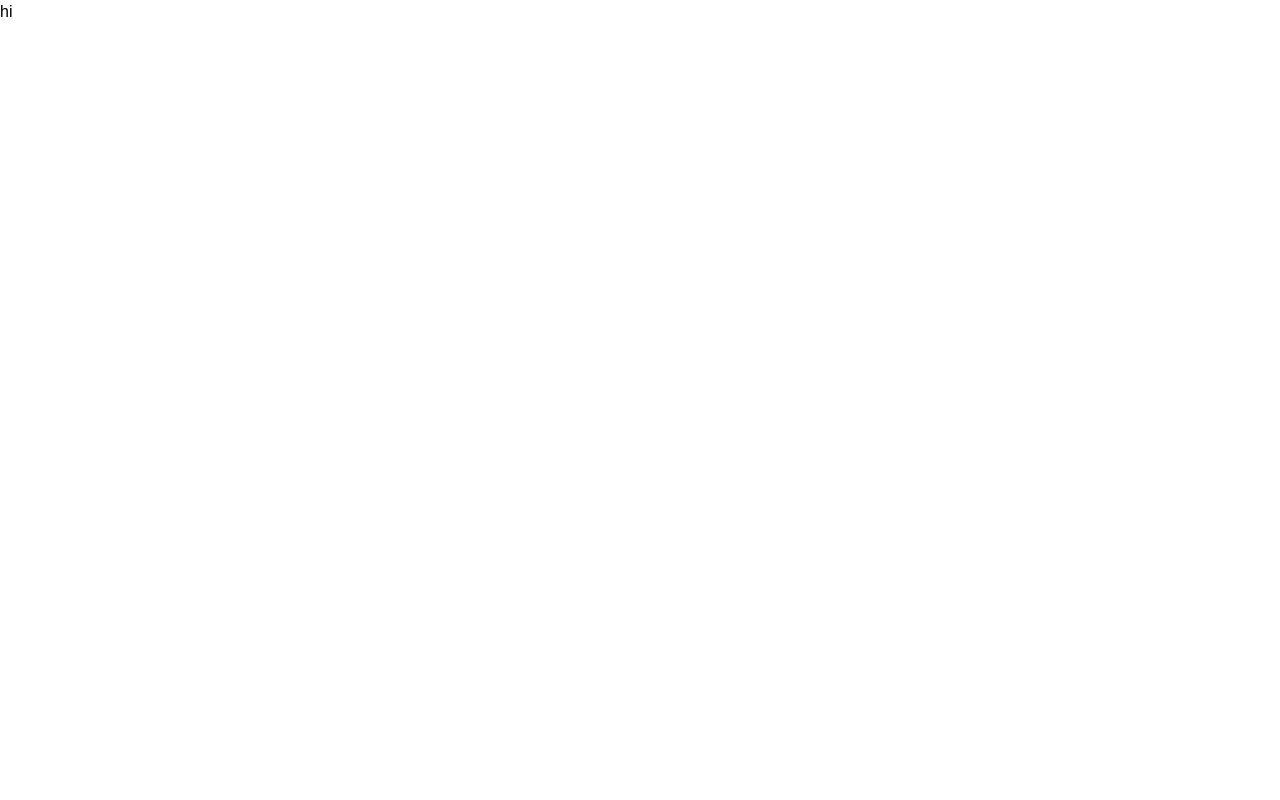
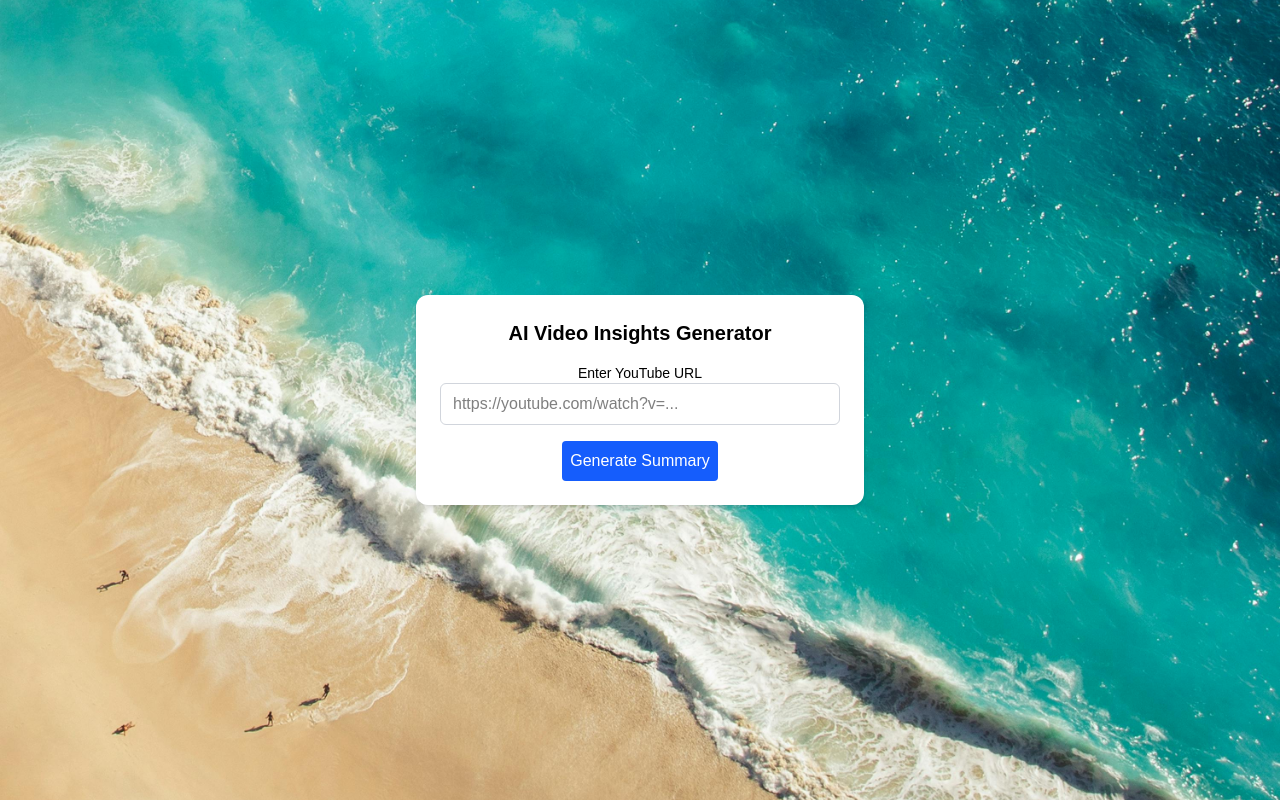
Before and after one commit to Uddip/AI-Video-Summarizer, a Next.js app: page / in a window 1280 px wide. Built offline with nearby package versions, Linux system fonts and the light colour scheme.

Commit message:
set up front end

```diff
--- a/src/app/layout.tsx
+++ b/src/app/layout.tsx
@@ -25,8 +25,7 @@ export default function RootLayout({
   return (
     <html lang="en">
       <body
-        className={`${geistSans.variable} ${geistMono.variable} antialiased`}
-      >
+        className="bg-[url('/summer.jpg')] bg-cover bg-center bg-no-repeat">
         {children}
       </body>
     </html>
--- a/src/app/page.tsx
+++ b/src/app/page.tsx
@@ -1,10 +1,41 @@
-import Image from "next/image";
+'use client';
+import { useState } from 'react';
 
 export default function Home() {
+  const [result, setResult] = useState('')
+  const [inputText, setInputText] = useState('')
+
+  const genSummary = () => {
+    setResult("a")
+  };
+
+
   return (
-    <div className="">
-     hi
+    <div className="min-h-screen flex flex-col items-center justify-center">
+      <div className="w-full max-w-md mx-auto bg-white rounded-xl shadow-md p-6 text-center">
+        <h1 className="text-xl font-bold mb-4">AI Video Insights Generator</h1>
 
+        <div className="mb-4">
+          <label htmlFor='videoInput' className='block text-sm font-medium text-gray-700-mb-1'>
+            Enter YouTube URL
+          </label>
+
+            <input
+            id="videoInput"
+            type="text"
+            value={inputText}
+            onChange={(e) => setInputText(e.target.value)}
+            placeholder="https://youtube.com/watch?v=..."
+            className="w-full px-3 py-2 border border-gray-300 rounded-md focus:outline-none focus:ring-2 focus:ring-blue-500"
+          />
+        </div>
+        <button onClick={() => console.log(genSummary())  }
+          className="bg-blue-600 hover:bg-blue-700 text-white p-2 rounded" >
+          Generate Summary
+
+        </button>
+        {result && <div className="mt-4"> Result: {result}</div>}
+      </div>
     </div>
   );
 }
```
Also changed, not shown: public/summer.jpg (added), 1 other file (tests, documents, lock files or other folders).
